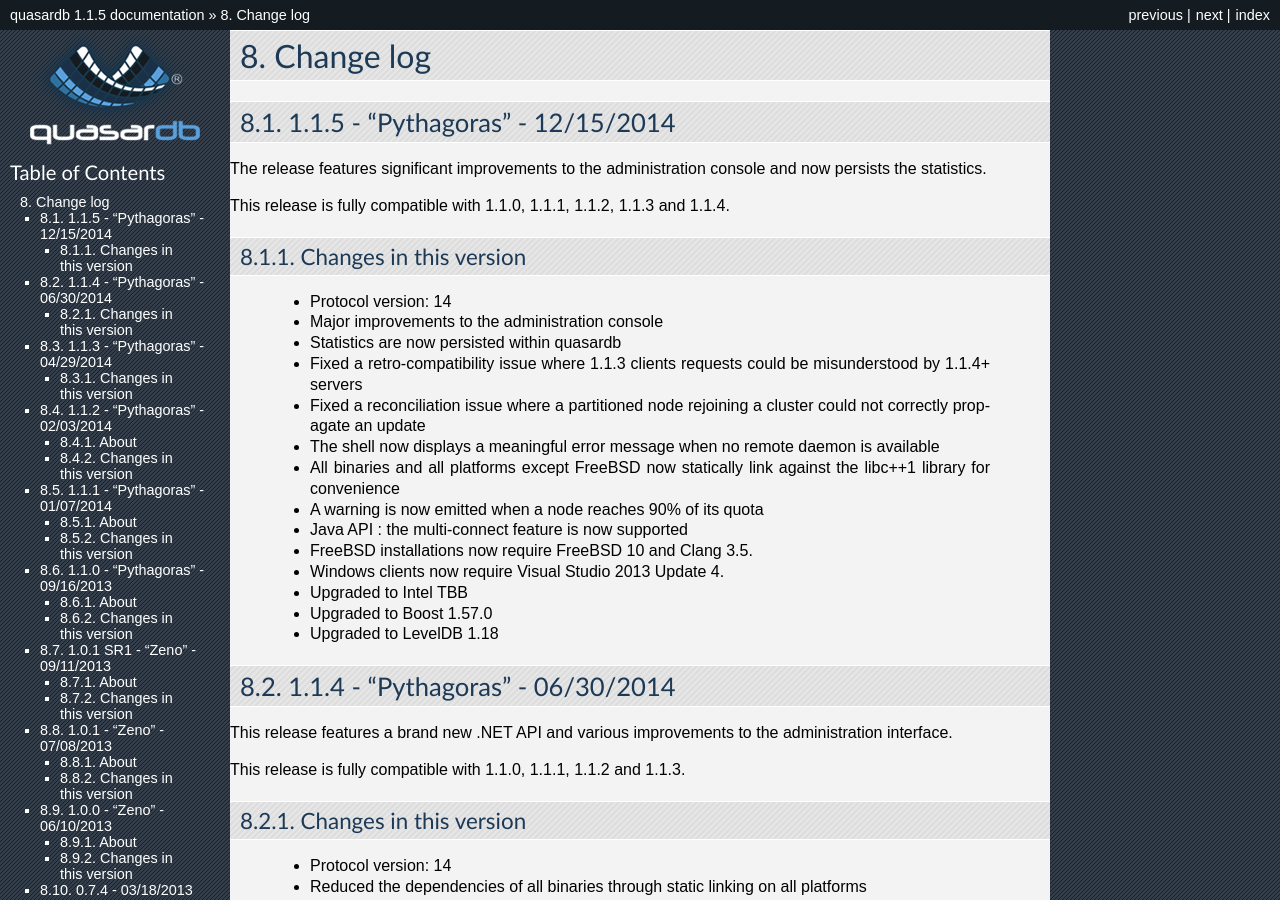
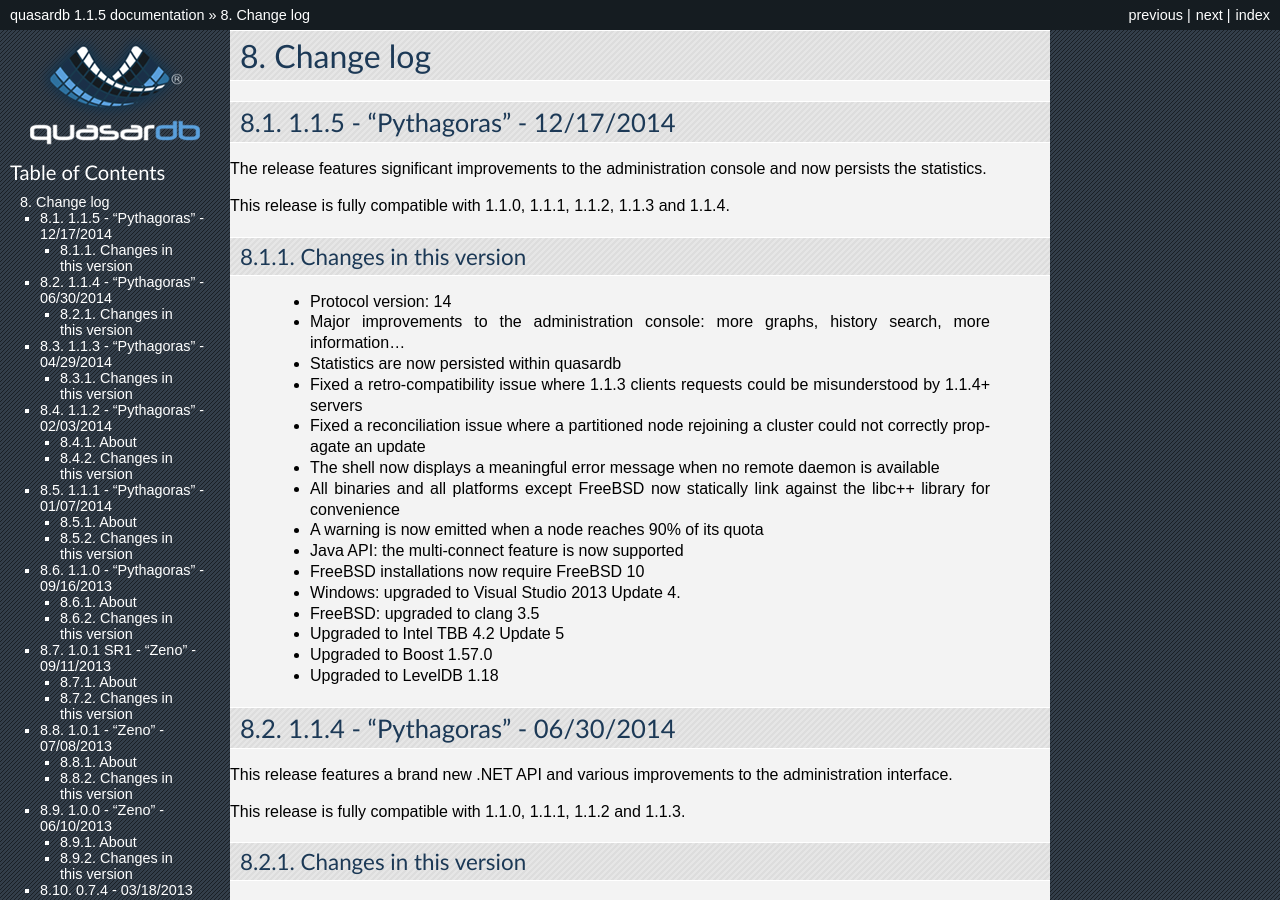
Before and after one commit to iltommi/qdb-documentation, a Sphinx documentation site: the page built from source/changes.rst, in a window 1280 px wide and 900 px high. Built offline with Sphinx 7.4.7, drawn with Linux system fonts in a browser that asks for light colours; pages that are not in the unit, such as notebooks, are missing from menus.

```diff
--- a/source/changes.rst
+++ b/source/changes.rst
@@ -1,7 +1,7 @@
 Change log
 **********
 
-1.1.5 - "Pythagoras" - 12/15/2014
+1.1.5 - "Pythagoras" - 12/17/2014
 =================================
 
 The release features significant improvements to the administration console and now persists the statistics.
@@ -12,17 +12,18 @@ Changes in this version
 -----------------------
 
     * Protocol version: 14
-    * Major improvements to the administration console
+    * Major improvements to the administration console: more graphs, history search, more information...
     * Statistics are now persisted within quasardb
-    * Fixed a retro-compatibility  issue where 1.1.3 clients requests could be misunderstood by 1.1.4+ servers
+    * Fixed a retro-compatibility issue where 1.1.3 clients requests could be misunderstood by 1.1.4+ servers
     * Fixed a reconciliation issue where a partitioned node rejoining a cluster could not correctly propagate an update
     * The shell now displays a meaningful error message when no remote daemon is available
-    * All binaries and all platforms except FreeBSD now statically link against the libc++1 library for convenience
+    * All binaries and all platforms except FreeBSD now statically link against the libc++ library for convenience
     * A warning is now emitted when a node reaches 90% of its quota
-    * Java API : the multi-connect feature is now supported
-    * FreeBSD installations now require FreeBSD 10 and Clang 3.5.
-    * Windows clients now require Visual Studio 2013 Update 4.
-    * Upgraded to Intel TBB
+    * Java API: the multi-connect feature is now supported
+    * FreeBSD installations now require FreeBSD 10
+    * Windows: upgraded to Visual Studio 2013 Update 4.
+    * FreeBSD: upgraded to clang 3.5
+    * Upgraded to Intel TBB 4.2 Update 5
     * Upgraded to Boost 1.57.0
     * Upgraded to LevelDB 1.18
 
```
Also changed, not shown: README.txt (+17 -7 lines).
